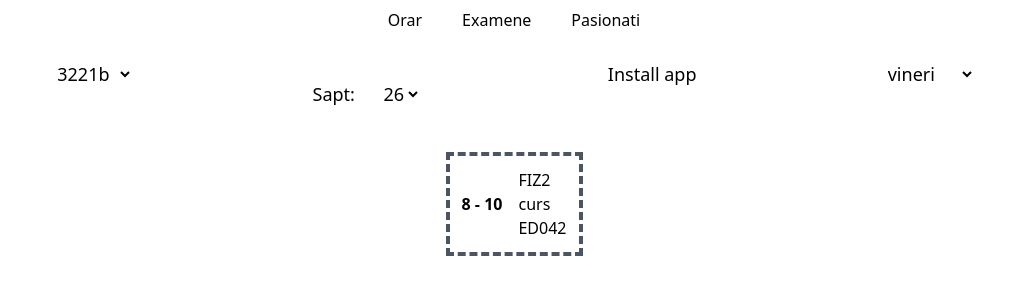
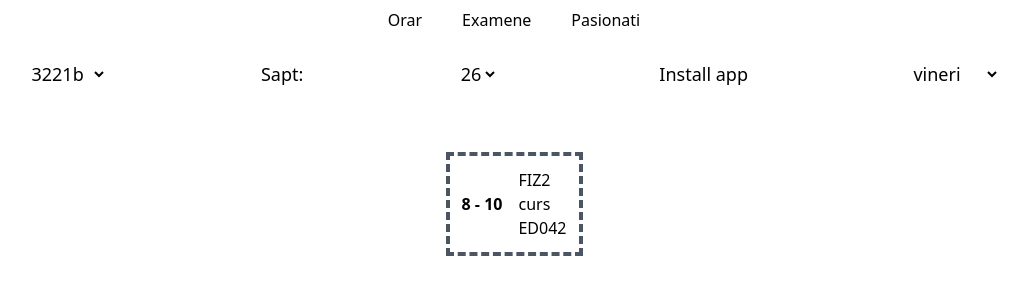
Before and after one commit to 1bsence/usv-pasion-next13.4, a Next.js app: page / in a window 1280 px wide. Shown: the top 300 px of the page, without its empty margins (126-1154 px from the left). Built offline with nearby package versions, Linux system fonts and the light colour scheme.

Commit message:
Update page.js

```diff
--- a/src/app/page.js
+++ b/src/app/page.js
@@ -62,7 +62,9 @@ export default function Orar() {
           </select>
           {/* Display Sapt  Selection */}
           <h2 className="w-26 h-7 text-lg  bg-white text-black dark:bg-slate-800 dark:text-white ">
-            Sapt: <select
+            Sapt:
+          </h2>
+          <select
             className="bg-white text-black dark:bg-slate-800 dark:text-white hover:bg-slate-100 hover:text-black w-26 h-7 text-lg border-none rounded-md m-5"
             name="selectweek"
             id="weekSelection"
@@ -79,7 +81,6 @@ export default function Orar() {
               </option>
             ))}
           </select>
-          </h2>
           {/* Display Install button */}
           {!installed && (
             <button
```
